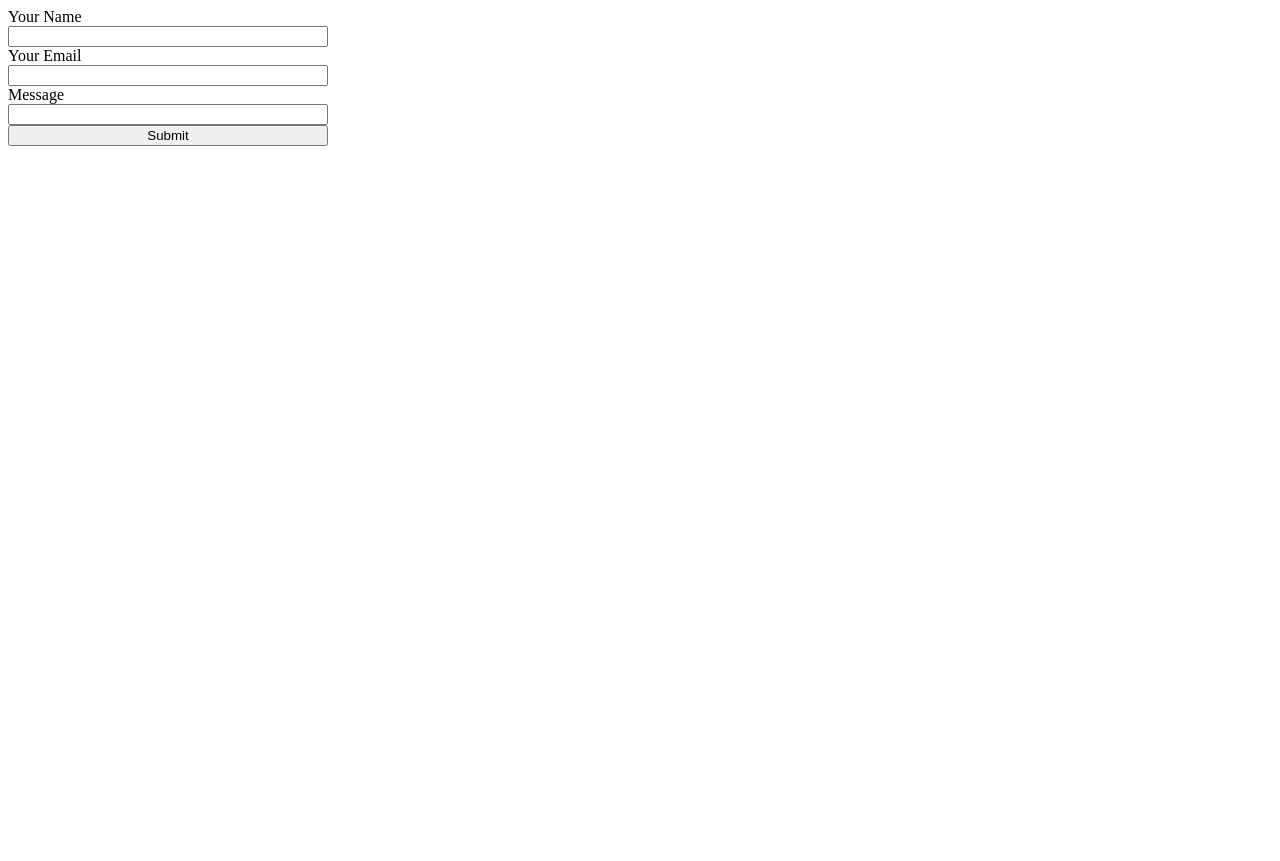
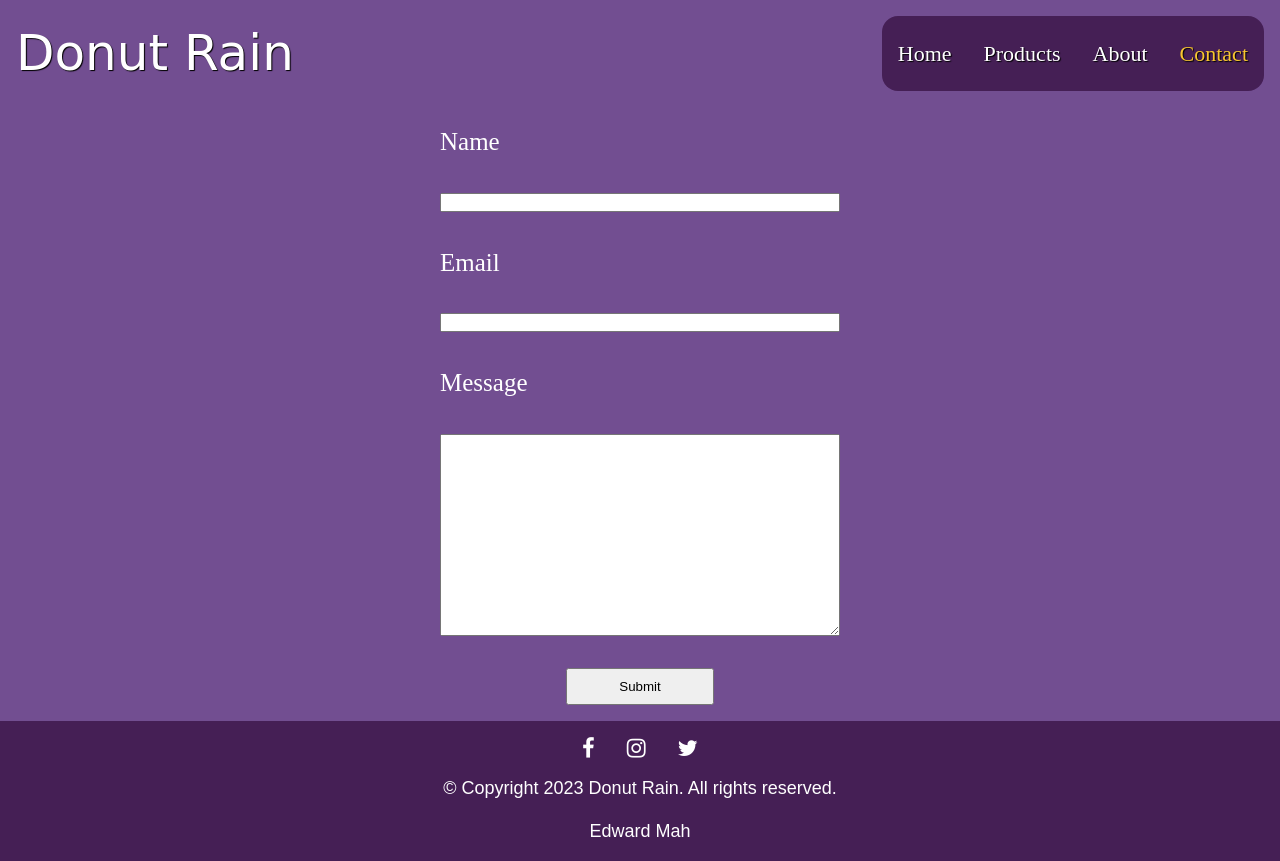
Before and after one commit to edwardm8/cpnt-260-a4, a website built with Vite: page src/contact.html in a window 1280 px wide. Before the commit the page ends 800 px from the top, so only its background shows below. Built offline with nearby package versions, Linux system fonts and the light colour scheme; a web font is replaced by a local one.

Commit message:
highlight current link nav

```diff
--- a/src/contact.html
+++ b/src/contact.html
@@ -5,17 +5,50 @@
   <meta name="viewport" content="width=device-width, initial-scale=1.0">
   <title>Document</title>
 
+  <link rel="preconnect" href="https://fonts.googleapis.com">
+  <link rel="preconnect" href="https://fonts.gstatic.com" crossorigin>
+  <link href="https://fonts.googleapis.com/css2?family=Gabarito&family=Sedgwick+Ave+Display&family=Staatliches&display=swap" rel="stylesheet">
+  <link rel="stylesheet" href="https://cdnjs.cloudflare.com/ajax/libs/font-awesome/4.7.0/css/font-awesome.min.css">
+  <link rel="stylesheet" href="css/style.css">
+  <link rel="stylesheet" href="css/navigation.css">
+  <link rel="stylesheet" href="css/startPage.css">
+  <link rel="stylesheet" href="css/home.css">
+  <link rel="stylesheet" href="css/footer.css">
+  <link rel="stylesheet" href="css/typography.css">
   <link rel="stylesheet" href="css/contact.css">
+  <script src="script.js"></script>
 </head>
 <body>
+  <nav>
+    <a href="index.html" class="logo">
+      <span class="site-title">Donut Rain</span>
+    </a>
+    <label for="menu"><i class="fa fa-solid fa-bars"></i></label>
+    <input type="checkbox" id="menu">
+    <ul class="navList">
+      <li><a href="home.html">Home</a></li>
+      <li><a href="gallery.html">Products</a></li>
+      <li><a href="#">About</a></li>
+      <li><a href="contact.html" class="current">Contact</a></li>
+    </ul>
+  </nav>
   <form action="https://formspree.io/f/{form_id}" method="post">
-    <label for="name">Your Name</label>
+    <label for="name">Name</label>
     <input name="Name" id="name" type="text">
-    <label for="email">Your Email</label>
+    <label for="email">Email</label>
     <input name="Email" id="email" type="email">
     <label for="message">Message</label>
-    <input name="Message" id="message" type="text">
+    <textarea name="Message" id="message" rows="4" cols="10"></textarea>
     <button type="submit">Submit</button>
   </form>
+  <footer>
+    <ul>
+      <li><a href="#"><i class="fa fa-brands fa-facebook-f fa-xl"></i></a></li>
+      <li><a href="#"><i class="fa fa-brands fa-instagram fa-xl"></i></a></li>
+      <li><a href="#"><i class="fa fa-brands fa-twitter fa-xl"></i></a></li>
+    </ul>
+    <p>© Copyright 2023 Donut Rain. All rights reserved.</p>
+    <p>Edward Mah</p>
+  </footer>
 </body>
 </html>
--- a/src/css/contact.css
+++ b/src/css/contact.css
@@ -1,5 +1,22 @@
-form{
+form {
+  margin: auto;
   display: flex;
   flex-direction: column;
   width:40ch;
+  gap: 2rem;
+  padding: 1rem;
 }
+
+form label {
+  font-size: 25px;
+}
+
+#message{
+  height: 200px;
+}
+
+button {
+  margin: auto;
+  width: 20ch;
+  height: 5ch;
+}
--- a/src/css/navigation.css
+++ b/src/css/navigation.css
@@ -5,6 +5,8 @@ nav {
   justify-content: space-between;
 
   padding: 1rem;
+
+  position: relative;
 }
 
 /*hide when horeizontal bar on mobile*/
@@ -22,12 +24,16 @@ nav ul {
   padding: 1rem;
 }
 
+ .current {
+  color:#F8C630;
+}
+
 /*hide checkbox*/
-input {
+nav input {
   display: none;
 }
 
-label {
+nav label {
   padding: 1rem;
 }
 
@@ -38,9 +44,7 @@ input:checked + ul {
 
 /*nav link styling*/
 nav a {
-  text-decoration: none;
   color: white;
-  text-shadow: 1px 1px 1px black;
 }
 
 .logo {
@@ -56,12 +60,9 @@ a:hover {
   color:#F8C630;
 }
 
-a:focus {
-  color:#F8C630;
-}
 
 /*desktopshow horizontal nav bar, moblie show vertical ham menu*/
-@media screen and (width > 40rem) {
+@media screen and (width > 50rem) {
   nav ul{
     display: flex;
 
@@ -69,7 +70,7 @@ a:focus {
     flex-wrap: wrap;
   }
 
-  label{
+  nav label{
     display: none;
   }
 }
--- a/src/css/style.css
+++ b/src/css/style.css
@@ -5,13 +5,8 @@
   padding: 0;
 }
 
-/*prevent trackpad on some browers to got past footer and the bounce causing overscroll*/
-html {
-  overscroll-behavior: none;
-}
 
 body {
-  overscroll-behavior: none;
 
   background-color: #724E91;
   line-height: 1.5;
```
Also changed, not shown: src/gallery.html (+12 -3 lines), src/home.html (+2 -2 lines), readme.md.
